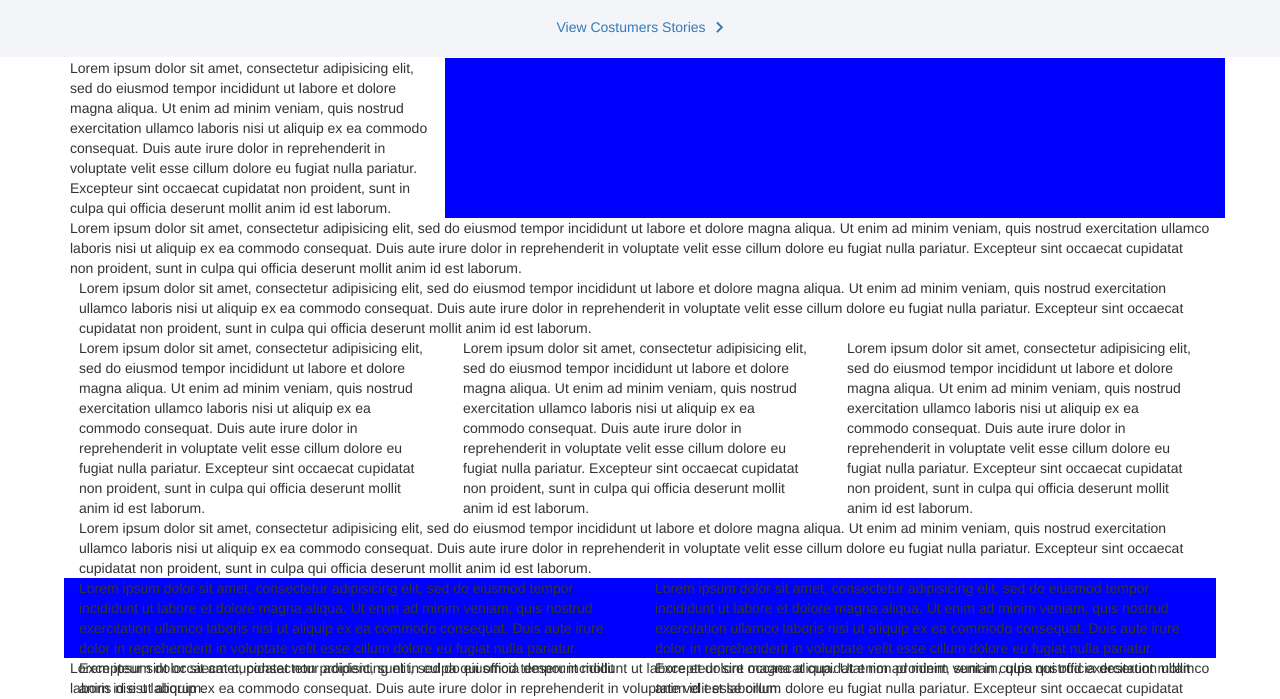
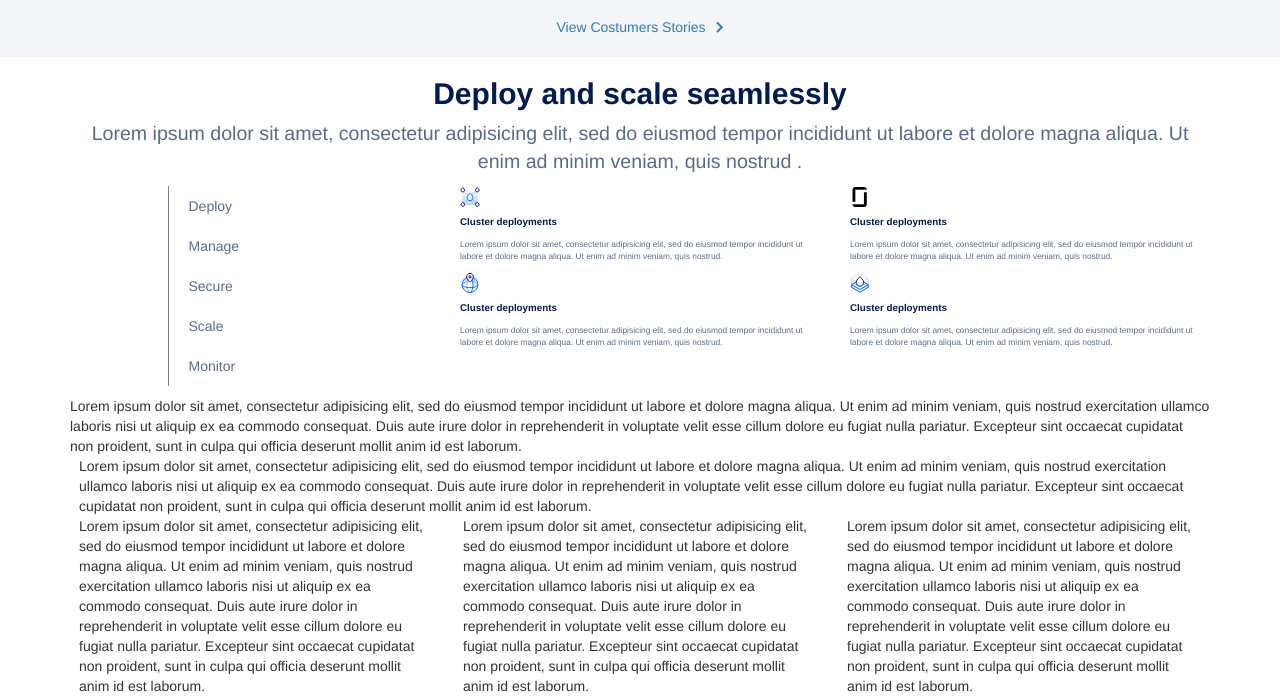
Before and after one commit to edoardomalfatto/html-css-digitalocean, a plain HTML site: page index.html in a window 1280 px wide. Shown: the part 739-1438 px from the top of the page. Drawn offline with nearby package versions, Linux system fonts and the light colour scheme.

Commit message:
fine deploy

```diff
--- a/css/style.css
+++ b/css/style.css
@@ -6,6 +6,9 @@ h1 {
 }
 p.special_p {
   font-size:1.4em;
+}
+h2 {
+  font-weight: bold;
 }
 
 
@@ -50,11 +53,11 @@ p.special_p {
   border: 1px solid black; */
 }
 
-.row .col-md-6{
+/* .row .col-md-6{
   height: 10vh;
   background-color: blue;
 
-}
+} */
 
 /* utilities debug*/
 .bkg_blu {
@@ -97,6 +100,9 @@ p.special_p {
 .color_grey {
   color: grey;
 }
+.color_strangegrey {
+  color: rgb(92,106,136);
+}
 .color_white {
   color:white;
 }
@@ -107,6 +113,9 @@ p.special_p {
   color:rgb(3,28,78);
 }
 
+.font_little {
+  font-size: 0.6em;
+}
 .uppercase {
   text-transform: uppercase;
 }
@@ -200,8 +209,26 @@ p.special_p {
   height:77px;
 }
 
+/* deploy */
+.list_container {
+  border-left: 1px solid grey;
+}
+.list_container ul {
+  list-style: none;
+  padding-left: 10px;
+}
+.list_container ul li {
+  padding: 10px;
+}
 
-
+.deploy_img img{
+  width: 20px;
+}
+.deploy_txt h3 {
+  margin-top: 10px;
+  font-weight: bold;
+  font-size: 0.7em;
+}
 
 
 /* MEDIA QUERY */
@@ -212,3 +239,9 @@ p.special_p {
     padding-top: 90px;
   }
 }
+
+@media screen and (max-width: 767px) {
+  .col-md-3.no_padding {
+    padding-left: 0px;
+  }
+}
--- a/index.html
+++ b/index.html
@@ -149,16 +149,73 @@
       <div class="deploy">
         <div class="container">
           <div class="row">
-            <div class="col-md-12 col-sm-12 col-xs-12"></div>
+            <div class="col-md-12 col-sm-12 col-xs-12 text-center">
+              <div class="deploy_text">
+                <h2 class="color_darkblue">Deploy and scale seamlessly</h2>
+                <p class="special_p color_strangegrey">Lorem ipsum dolor sit amet, consectetur adipisicing elit, sed do eiusmod tempor incididunt ut labore et dolore magna aliqua. Ut enim ad minim veniam, quis nostrud .</p>
+
+              </div>
+            </div>
             <div class="col-md-12 col-sm-12 col-xs-12">
               <div class="row">
-                <div class="col-md-4 col-sm-4">Lorem ipsum dolor sit amet, consectetur adipisicing elit, sed do eiusmod tempor incididunt ut labore et dolore magna aliqua. Ut enim ad minim veniam, quis nostrud exercitation ullamco laboris nisi ut aliquip ex ea commodo consequat. Duis aute irure dolor in reprehenderit in voluptate velit esse cillum dolore eu fugiat nulla pariatur. Excepteur sint occaecat cupidatat non proident, sunt in culpa qui officia deserunt mollit anim id est laborum.</div>
+                <div class="col-md-3 col-md-offset-1 col-sm-4 no_padding">
+                  <div class="list_container">
+                    <ul>
+                      <li class="color_strangegrey">Deploy</li>
+                      <li class="color_strangegrey">Manage</li>
+                      <li class="color_strangegrey">Secure</li>
+                      <li class="color_strangegrey">Scale</li>
+                      <li class="color_strangegrey">Monitor</li>
+
+                    </ul>
+                  </div>
+                </div>
                 <div class="col-md-8 col-sm-8">
                   <div class="row">
-                    <div class="col-md-6 col-sm-6 col-xs-12"></div>
-                    <div class="col-md-6 col-sm-6 col-xs-12"></div>
-                    <div class="col-md-6 col-sm-6 col-xs-12"></div>
-                    <div class="col-md-6 col-sm-6 col-xs-12"></div>
+                    <div class="col-md-6 col-sm-6 col-xs-12">
+                      <div class="deploy_img">
+                        <img src="img/cluster-deploy.svg" alt="Cluster">
+                      </div>
+                      <div class="deploy_txt">
+
+                        <h3 class="font_little color_darkblue">Cluster deployments</h3>
+                        <p class="font_little color_strangegrey">Lorem ipsum dolor sit amet, consectetur adipisicing elit, sed do eiusmod tempor incididunt ut labore et dolore magna aliqua. Ut enim ad minim veniam, quis nostrud.</p>
+                      </div>
+                    </div>
+
+                    <div class="col-md-6 col-sm-6 col-xs-12">
+                      <div class="deploy_img">
+                        <img src="img/glassdoor.svg" alt="Cluster">
+                      </div>
+                      <div class="deploy_txt">
+                        <h3 class="font_little color_darkblue">Cluster deployments</h3>
+                        <p class="font_little color_strangegrey">Lorem ipsum dolor sit amet, consectetur adipisicing elit, sed do eiusmod tempor incididunt ut labore et dolore magna aliqua. Ut enim ad minim veniam, quis nostrud.</p>
+
+                      </div>
+                    </div>
+
+                    <div class="col-md-6 col-sm-6 col-xs-12">
+                      <div class="deploy_img">
+                        <img src="img/global.svg" alt="Cluster">
+                      </div>
+                      <div class="deploy_txt">
+                        <h3 class="font_little color_darkblue">Cluster deployments</h3>
+                        <p class="font_little color_strangegrey">Lorem ipsum dolor sit amet, consectetur adipisicing elit, sed do eiusmod tempor incididunt ut labore et dolore magna aliqua. Ut enim ad minim veniam, quis nostrud.</p>
+
+                      </div>
+                    </div>
+
+                    <div class="col-md-6 col-sm-6 col-xs-12">
+                      <div class="deploy_img">
+                        <img src="img/optimized-compute.svg" alt="Cluster">
+                      </div>
+                      <div class="deploy_txt">
+                        <h3 class="font_little color_darkblue">Cluster deployments</h3>
+                        <p class="font_little color_strangegrey">Lorem ipsum dolor sit amet, consectetur adipisicing elit, sed do eiusmod tempor incididunt ut labore et dolore magna aliqua. Ut enim ad minim veniam, quis nostrud.</p>
+
+                      </div>
+                    </div>
+
 
                   </div>
                 </div>
```
